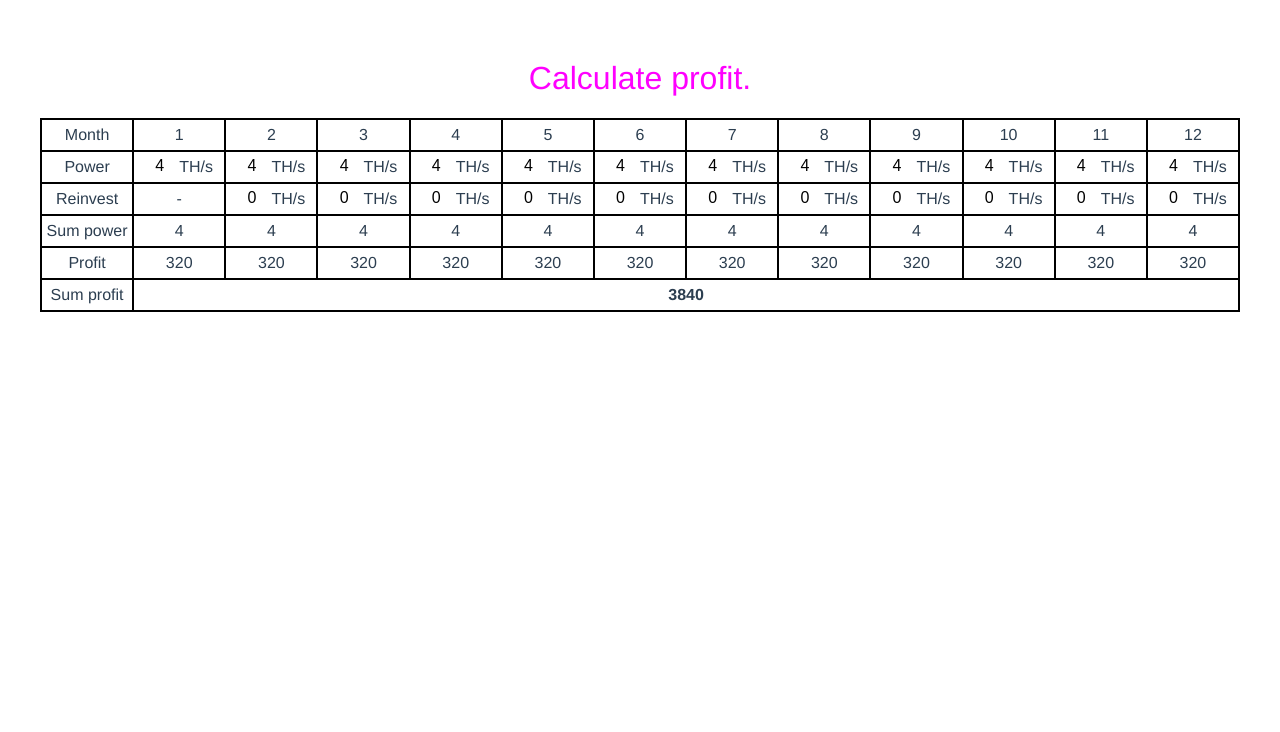
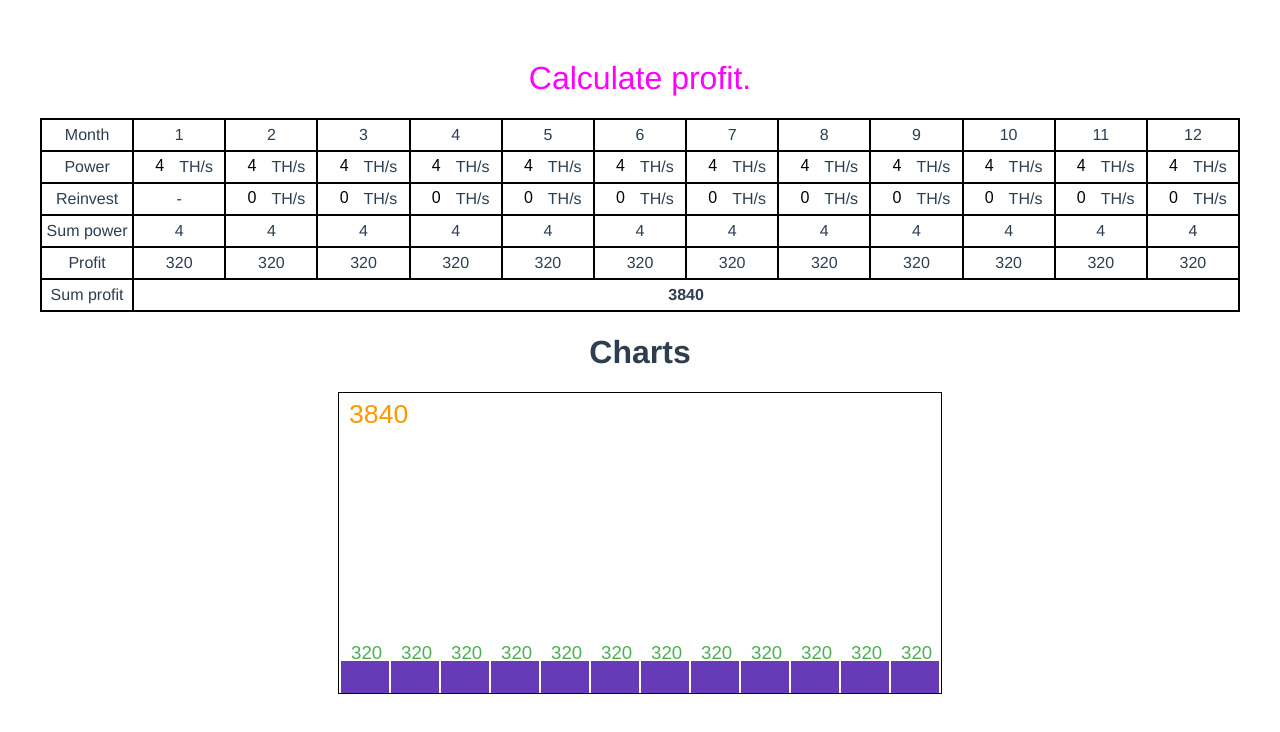
Before and after one commit to radius486/bit-profit, a Vue app: page / in a window 1280 px wide. Shown: the top 732 px of the page. Built offline with nearby package versions, Linux system fonts and the light colour scheme.

Commit message:
Profit chart.

```diff
--- a/package.json
+++ b/package.json
@@ -10,7 +10,8 @@
     "build": "node build/build.js"
   },
   "dependencies": {
-    "vue": "^2.5.2"
+    "vue": "^2.5.2",
+    "vue2-highcharts": "^1.1.6"
   },
   "devDependencies": {
     "autoprefixer": "^7.1.2",
--- /dev/null
+++ b/src/components/bit-charts.vue
@@ -0,0 +1,107 @@
+<template>
+  <div class="wrapper">
+    <h1 @click.prevent='drawChart'>{{ msg }}</h1>
+    <canvas id="chart" width="602" height="300">{{sum}}</canvas>
+  </div>
+</template>
+
+<script>
+//import Highcharts from 'highcharts'
+
+export default {
+  name: 'BitCharts',
+
+  props: [
+    'month1',
+    'month2',
+    'month3',
+    'month4',
+    'month5',
+    'month6',
+    'month7',
+    'month8',
+    'month9',
+    'month10',
+    'month11',
+    'month12'
+  ],
+
+  data() {
+    return {
+      msg: 'Charts',
+      ctx: undefined,
+      gCanvasElement: undefined
+    }
+  },
+
+  mounted() {
+    this.gCanvasElement = document.getElementById("chart");
+    this.ctx = this.gCanvasElement.getContext("2d");
+    this.drawChart();
+
+  },
+
+  computed: {
+    sum() {
+      if (this.ctx) {
+        this.clearCanvas();
+        this.drawChart();
+        return this.$parent.sum;
+      }
+    }
+
+  },
+
+  methods: {
+    drawChart() {
+      let ctx = this.ctx;
+      let h = this.gCanvasElement.height;
+      ctx.fillStyle = '#673ab7';
+      ctx.fillRect(2, h - this.month1/10, 48, this.month1/10);
+      ctx.fillRect(52, h - this.month2/10, 48, this.month2/10);
+      ctx.fillRect(102, h - this.month3/10, 48, this.month3/10);
+      ctx.fillRect(152, h - this.month4/10, 48, this.month4/10);
+      ctx.fillRect(202, h - this.month5/10, 48, this.month5/10);
+      ctx.fillRect(252, h - this.month6/10, 48, this.month6/10);
+      ctx.fillRect(302, h - this.month7/10, 48, this.month7/10);
+      ctx.fillRect(352, h - this.month8/10, 48, this.month8/10);
+      ctx.fillRect(402, h - this.month9/10, 48, this.month9/10);
+      ctx.fillRect(452, h - this.month10/10, 48, this.month10/10);
+      ctx.fillRect(502, h - this.month11/10, 48, this.month11/10);
+      ctx.fillRect(552, h - this.month12/10, 48, this.month12/10);
+      ctx.fillStyle = "#ff9800";
+      ctx.font = "20pt Arial";
+      ctx.fillText(this.$parent.sum, 10, 30);
+      ctx.fillStyle = "#4caf50";
+      ctx.font = "14pt Arial";
+      ctx.fillText(this.month1, this.month1 < 1000 ? 12 : 6, h - this.month1/10 - 2);
+      ctx.fillText(this.month2, this.month2 < 1000 ? 62 : 56, h - this.month2/10 - 2);
+      ctx.fillText(this.month3, this.month3 < 1000 ? 112 : 106, h - this.month3/10 - 2);
+      ctx.fillText(this.month4, this.month4 < 1000 ? 162 : 156, h - this.month4/10 - 2);
+      ctx.fillText(this.month5, this.month5 < 1000 ? 212 : 206, h - this.month5/10 - 2);
+      ctx.fillText(this.month6, this.month6 < 1000 ? 262 : 256, h - this.month6/10 - 2);
+      ctx.fillText(this.month7, this.month7 < 1000 ? 312 : 306, h - this.month7/10 - 2);
+      ctx.fillText(this.month8, this.month8 < 1000 ? 362 : 356, h - this.month8/10 - 2);
+      ctx.fillText(this.month9, this.month9 < 1000 ? 412 : 406, h - this.month9/10 - 2);
+      ctx.fillText(this.month10, this.month10 < 1000 ? 462 : 456, h - this.month10/10 - 2);
+      ctx.fillText(this.month11, this.month11 < 1000 ? 512 : 506, h - this.month11/10 - 2);
+      ctx.fillText(this.month12, this.month12 < 1000 ? 562 : 556, h - this.month12/10 - 2);
+    },
+
+    clearCanvas() {
+      this.gCanvasElement.width = this.gCanvasElement.width;
+    }
+  }
+}
+</script>
+
+<style lang="sass" scoped>
+  .wrapper
+    max-width: 1200px
+    margin: 0 auto
+    padding: 0 20px
+
+  #chart
+    border: 1px solid #000
+
+</style>
--- a/src/components/bit-profit.vue
+++ b/src/components/bit-profit.vue
@@ -70,12 +70,34 @@
       <div class="row-description">Sum profit</div>
       <div class="sum-profit">{{sum}}</div>
     </div>
+
+    <BitCharts
+      :month1='month1'
+      :month2='month2'
+      :month3='month3'
+      :month4='month4'
+      :month5='month5'
+      :month6='month6'
+      :month7='month7'
+      :month8='month8'
+      :month9='month9'
+      :month10='month10'
+      :month11='month11'
+      :month12='month12'
+      ></BitCharts>
   </div>
 </template>
 
 <script>
+import BitCharts from './bit-charts'
+
 export default {
   name: 'BitProfit',
+
+  components: {
+    BitCharts
+  },
+
   data () {
     return {
       msg: 'Calculate profit.',
```
